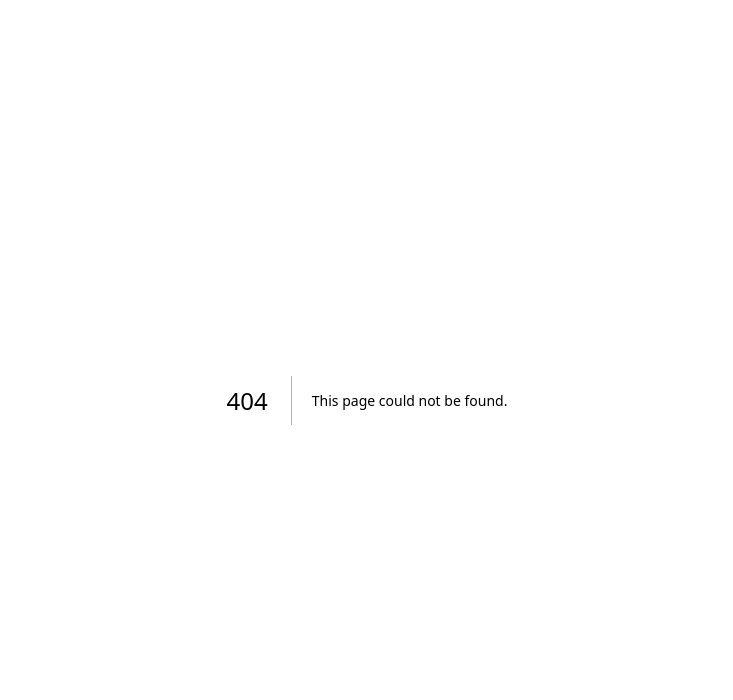
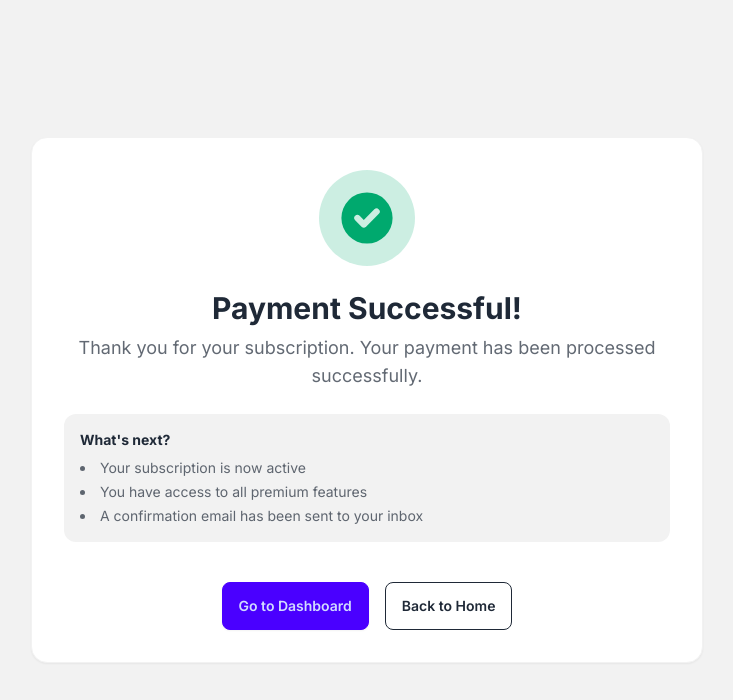
Before and after one commit to alexshibu1/feedback, a Next.js app: page /billing/success in a window 1280 px wide. Before the commit this address had no page. Shown: the top 700 px of the page, without its empty margins (273-1006 px from the left). Built offline with nearby package versions, Linux system fonts and the light colour scheme; no server answers; sample sign-in values are in the browser's storage.

Commit message:
stripe sandbox integration

```diff
--- /dev/null
+++ b/app/api/billing/create-checkout/route.js
@@ -0,0 +1,76 @@
+import { NextResponse } from "next/server";
+import { auth } from "@/auth";
+import connectMongo from "@/app/libs/mongoose";
+import Users from "@/app/models/Users";
+import Stripe from "stripe";
+
+export async function POST(req) {
+  try {
+    const body = await req.json();
+    if (!body.successUrl || !body.cancelUrl) {
+      return NextResponse.json(
+        { error: "successUrl and cancelUrl are required" },
+        { status: 400 }
+      );
+    }
+
+    const session = await auth();
+    if (!session) {
+      return NextResponse.json({ error: "Unauthorized" }, { status: 401 });
+    }
+
+    // Validate environment variables
+    if (!process.env.STRIPE_API_KEY) {
+      console.error("STRIPE_API_KEY is missing");
+      return NextResponse.json(
+        { error: "Stripe API key is not configured" },
+        { status: 500 }
+      );
+    }
+
+    if (!process.env.STRIPE_PRICE_ID) {
+      console.error("STRIPE_PRICE_ID is missing");
+      return NextResponse.json(
+        { error: "Stripe price ID is not configured" },
+        { status: 500 }
+      );
+    }
+
+    await connectMongo();
+    const user = await Users.findById(session.user.id);
+
+    if (!user || !user.email) {
+      return NextResponse.json(
+        { error: "User not found or email missing" },
+        { status: 404 }
+      );
+    }
+
+    const stripe = new Stripe(process.env.STRIPE_API_KEY);
+
+    const stripeCheckoutSession = await stripe.checkout.sessions.create({
+      mode: "subscription",
+      line_items: [
+        {
+          price: process.env.STRIPE_PRICE_ID,
+          quantity: 1,
+        },
+      ],
+      success_url: body.successUrl,
+      cancel_url: body.cancelUrl,
+      customer_email: user.email,
+      client_reference_id: user._id.toString(),
+    });
+
+    return NextResponse.json({ url: stripeCheckoutSession.url });
+  } catch (error) {
+    console.error("Stripe checkout error:", error);
+    return NextResponse.json(
+      {
+        error: error.message || "Failed to create checkout session",
+        details: error.type || "Unknown error",
+      },
+      { status: 500 }
+    );
+  }
+}
--- /dev/null
+++ b/app/billing/success/page.js
@@ -0,0 +1,68 @@
+import Link from "next/link";
+import { auth } from "@/auth";
+import { redirect } from "next/navigation";
+
+export default async function PaymentSuccess() {
+  const session = await auth();
+
+  if (!session) {
+    redirect("/");
+  }
+
+  return (
+    <main className="bg-base-200 min-h-screen flex items-center justify-center py-10 px-4">
+      <section className="w-full max-w-2xl">
+        <div className="bg-base-100 rounded-2xl p-8 shadow-sm border border-base-200 text-center space-y-6">
+          {/* Success Icon */}
+          <div className="flex justify-center">
+            <div className="rounded-full bg-success/20 p-4">
+              <svg
+                xmlns="http://www.w3.org/2000/svg"
+                className="h-16 w-16 text-success"
+                viewBox="0 0 20 20"
+                fill="currentColor"
+              >
+                <path
+                  fillRule="evenodd"
+                  d="M10 18a8 8 0 100-16 8 8 0 000 16zm3.707-9.293a1 1 0 00-1.414-1.414L9 10.586 7.707 9.293a1 1 0 00-1.414 1.414l2 2a1 1 0 001.414 0l4-4z"
+                  clipRule="evenodd"
+                />
+              </svg>
+            </div>
+          </div>
+
+          {/* Success Message */}
+          <div className="space-y-2">
+            <h1 className="text-3xl font-bold">Payment Successful!</h1>
+            <p className="text-base-content/70 text-lg">
+              Thank you for your subscription. Your payment has been processed
+              successfully.
+            </p>
+          </div>
+
+          {/* Additional Info */}
+          <div className="bg-base-200 rounded-xl p-4 text-left">
+            <p className="text-sm text-base-content/70">
+              <strong className="text-base-content">What's next?</strong>
+            </p>
+            <ul className="mt-2 space-y-1 text-sm text-base-content/70 list-disc list-inside">
+              <li>Your subscription is now active</li>
+              <li>You have access to all premium features</li>
+              <li>A confirmation email has been sent to your inbox</li>
+            </ul>
+          </div>
+
+          {/* Action Buttons */}
+          <div className="flex gap-4 justify-center pt-4">
+            <Link href="/dashboard" className="btn btn-primary">
+              Go to Dashboard
+            </Link>
+            <Link href="/" className="btn btn-outline">
+              Back to Home
+            </Link>
+          </div>
+        </div>
+      </section>
+    </main>
+  );
+}
--- a/app/compondents/buttondeleteboard.js
+++ b/app/compondents/buttondeleteboard.js
@@ -9,6 +9,8 @@ const ButtonDeleteBoard = ({ boardid }) => {
   const router = useRouter();
 
   const handleDelete = async () => {
+    if (isLoading) return;
+
     setIsLoading(true);
     try {
       const response = await fetch(`/api/board?boardid=${boardid}`, {
--- /dev/null
+++ b/app/compondents/buttonnCheckout.js
@@ -0,0 +1,46 @@
+"use client";
+
+import axios from "axios";
+import { useState } from "react";
+import toast from "react-hot-toast";
+
+const ButtonCheckout = ({ extraStyle = "" }) => {
+  const [isLoading, setIsLoading] = useState(false);
+
+  const handleSubscribe = async () => {
+    if (isLoading) return;
+
+    setIsLoading(true);
+    try {
+      const data = await axios.post("/api/billing/create-checkout", {
+        successUrl: window.location.href + "/success",
+        cancelUrl: window.location.href,
+      });
+
+      const checkoutUrl = data.data.url;
+      console.log(checkoutUrl);
+      window.location.href = checkoutUrl;
+    } catch (error) {
+      const errorMessage =
+        error.response?.data?.error || error.message || "Something went wrong";
+      toast.error(errorMessage);
+      setIsLoading(false);
+    }
+  };
+
+  return (
+    <button
+      onClick={handleSubscribe}
+      disabled={isLoading}
+      className={`btn btn-primary ${extraStyle}`}
+    >
+      {isLoading ? (
+        <span className="loading loading-spinner loading-sm"></span>
+      ) : (
+        "Subscribe"
+      )}
+    </button>
+  );
+};
+
+export default ButtonCheckout;
--- a/app/dashboard/b/[boardid]/page.js
+++ b/app/dashboard/b/[boardid]/page.js
@@ -9,8 +9,8 @@ import ButtonDeleteBoard from "@/app/compondents/buttondeleteboard";
 
 const getBoard = async (boardid) => {
   try {
-    await connectMongoose();
-    const session = await auth();
+  await connectMongoose();
+  const session = await auth();
 
     if (!session?.user?.id) {
       return null;
@@ -30,7 +30,7 @@ const getBoard = async (boardid) => {
       return null;
     }
 
-    return board;
+  return board;
   } catch (error) {
     console.error("Error fetching board:", error);
     return null;
--- a/app/dashboard/page.js
+++ b/app/dashboard/page.js
@@ -4,6 +4,7 @@ import { auth } from "@/auth";
 import connectMongo from "../libs/mongoose";
 import User from "@/app/models/Users";
 import Link from "next/link";
+import buttonCheckout from "../compondents/buttonnCheckout";
 
 async function getUserBoards() {
   const session = await auth();
@@ -44,7 +45,7 @@ export default async function Dashboard() {
           <div className="mt-6">
             <h1 className="font-extrabold text-xl mb-4">
               {boards.length} {boards.length === 1 ? "Board" : "Boards"}
-        </h1>
+            </h1>
             {boards.length > 0 ? (
               <ul className="space-y-2">
                 {boards.map((board) => {
@@ -66,7 +67,7 @@ export default async function Dashboard() {
               </p>
             )}
           </div>
-      </section>
+        </section>
       </section>
     </main>
   );
--- a/app/layout.js
+++ b/app/layout.js
@@ -1,5 +1,6 @@
 import { Inter } from "next/font/google";
 import "./globals.css";
+import { Toaster } from "react-hot-toast";
 
 const inter = Inter({ subsets: ["latin"] });
 
@@ -11,7 +12,10 @@ export const metadata = {
 export default function RootLayout({ children }) {
   return (
     <html lang="en" data-theme="light" className="scroll-smooth">
-      <body className={inter.className}>{children}</body>
+      <body className={inter.className}>
+        {children}
+        <Toaster position="top-right" />
+      </body>
     </html>
   );
 }
--- a/app/models/Users.js
+++ b/app/models/Users.js
@@ -15,6 +15,13 @@ const userSchema = new mongoose.Schema({
   image: {
     type: String,
   },
+  hasAccess: {
+    type: Boolean,
+    default: false,
+  },
+  customerId: {
+    type: String,
+  },
   boards: [
     {
       type: mongoose.Schema.Types.ObjectId,
--- a/app/page.js
+++ b/app/page.js
@@ -1,4 +1,5 @@
 import ButtonLogin from "./compondents/buttonlogin";
+import ButtonCheckout from "./compondents/buttonnCheckout";
 import FaqListener from "./compondents/faqlistener";
 import Image from "next/image";
 import productDemo from "@/assets/productDemo.jpeg";
@@ -95,7 +96,11 @@ export default async function Home() {
                 );
               })}
             </ul>
-            <ButtonLogin session={session} extraStyle="w-full" />
+            {session ? (
+              <ButtonCheckout extraStyle="w-full" />
+            ) : (
+              <ButtonLogin session={session} extraStyle="w-full" />
+            )}
           </div>
         </div>
       </section>
--- /dev/null
+++ b/app/success/page.js
@@ -0,0 +1,68 @@
+import Link from "next/link";
+import { auth } from "@/auth";
+import { redirect } from "next/navigation";
+
+export default async function PaymentSuccess() {
+  const session = await auth();
+
+  if (!session) {
+    redirect("/");
+  }
+
+  return (
+    <main className="bg-base-200 min-h-screen flex items-center justify-center py-10 px-4">
+      <section className="w-full max-w-2xl">
+        <div className="bg-base-100 rounded-2xl p-8 shadow-sm border border-base-200 text-center space-y-6">
+          {/* Success Icon */}
+          <div className="flex justify-center">
+            <div className="rounded-full bg-success/20 p-4">
+              <svg
+                xmlns="http://www.w3.org/2000/svg"
+                className="h-16 w-16 text-success"
+                viewBox="0 0 20 20"
+                fill="currentColor"
+              >
+                <path
+                  fillRule="evenodd"
+                  d="M10 18a8 8 0 100-16 8 8 0 000 16zm3.707-9.293a1 1 0 00-1.414-1.414L9 10.586 7.707 9.293a1 1 0 00-1.414 1.414l2 2a1 1 0 001.414 0l4-4z"
+                  clipRule="evenodd"
+                />
+              </svg>
+            </div>
+          </div>
+
+          {/* Success Message */}
+          <div className="space-y-2">
+            <h1 className="text-3xl font-bold">Payment Successful!</h1>
+            <p className="text-base-content/70 text-lg">
+              Thank you for your subscription. Your payment has been processed
+              successfully.
+            </p>
+          </div>
+
+          {/* Additional Info */}
+          <div className="bg-base-200 rounded-xl p-4 text-left">
+            <p className="text-sm text-base-content/70">
+              <strong className="text-base-content">What's next?</strong>
+            </p>
+            <ul className="mt-2 space-y-1 text-sm text-base-content/70 list-disc list-inside">
+              <li>Your subscription is now active</li>
+              <li>You have access to all premium features</li>
+              <li>A confirmation email has been sent to your inbox</li>
+            </ul>
+          </div>
+
+          {/* Action Buttons */}
+          <div className="flex gap-4 justify-center pt-4">
+            <Link href="/dashboard" className="btn btn-primary">
+              Go to Dashboard
+            </Link>
+            <Link href="/" className="btn btn-outline">
+              Back to Home
+            </Link>
+          </div>
+        </div>
+      </section>
+    </main>
+  );
+}
--- a/package.json
+++ b/package.json
@@ -16,7 +16,9 @@
     "next": "14.2.0",
     "next-auth": "^5.0.0-beta.30",
     "react": "^18",
-    "react-dom": "^18"
+    "react-dom": "^18",
+    "react-hot-toast": "^2.6.0",
+    "stripe": "^20.1.0"
   },
   "devDependencies": {
     "autoprefixer": "^10.4.22",
```
Also changed, not shown: 1 other file (tests, documents, lock files or other folders).
